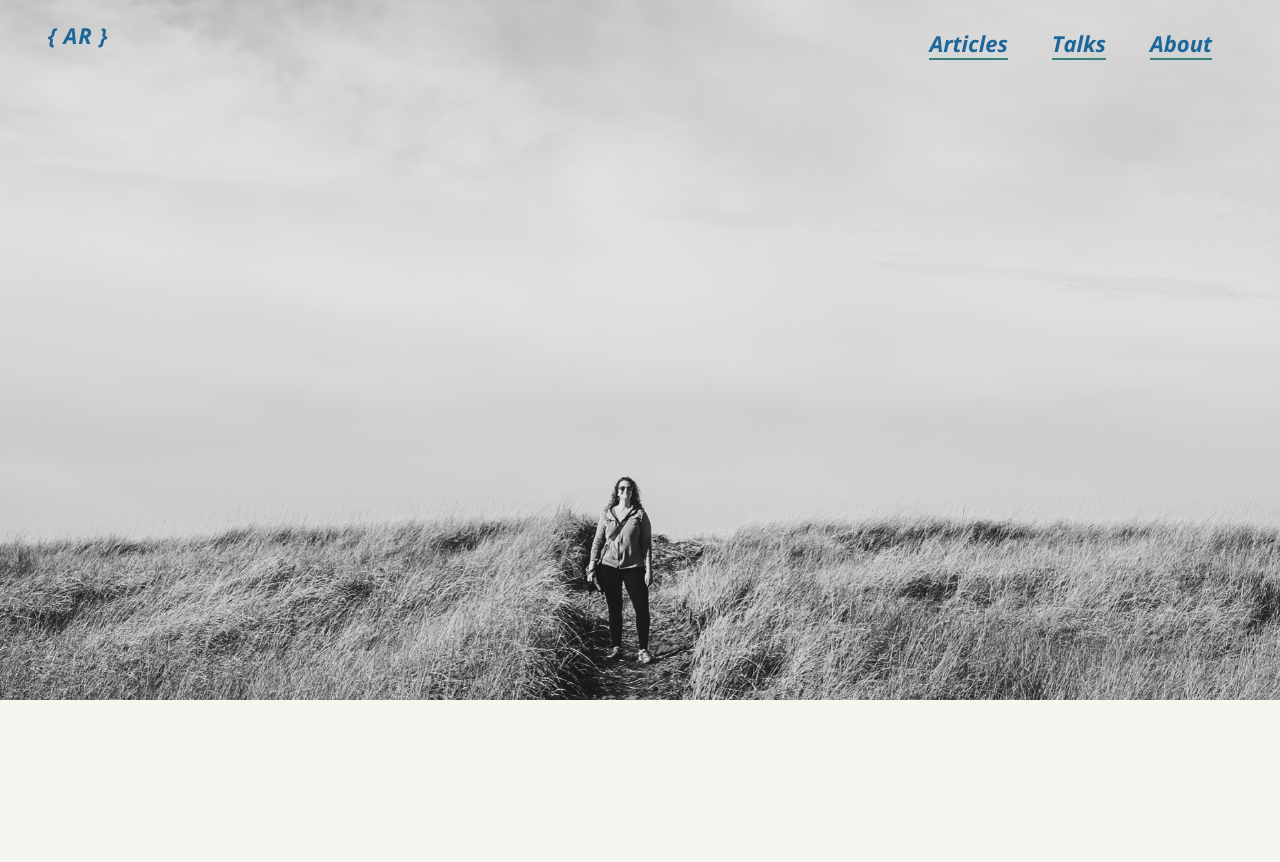
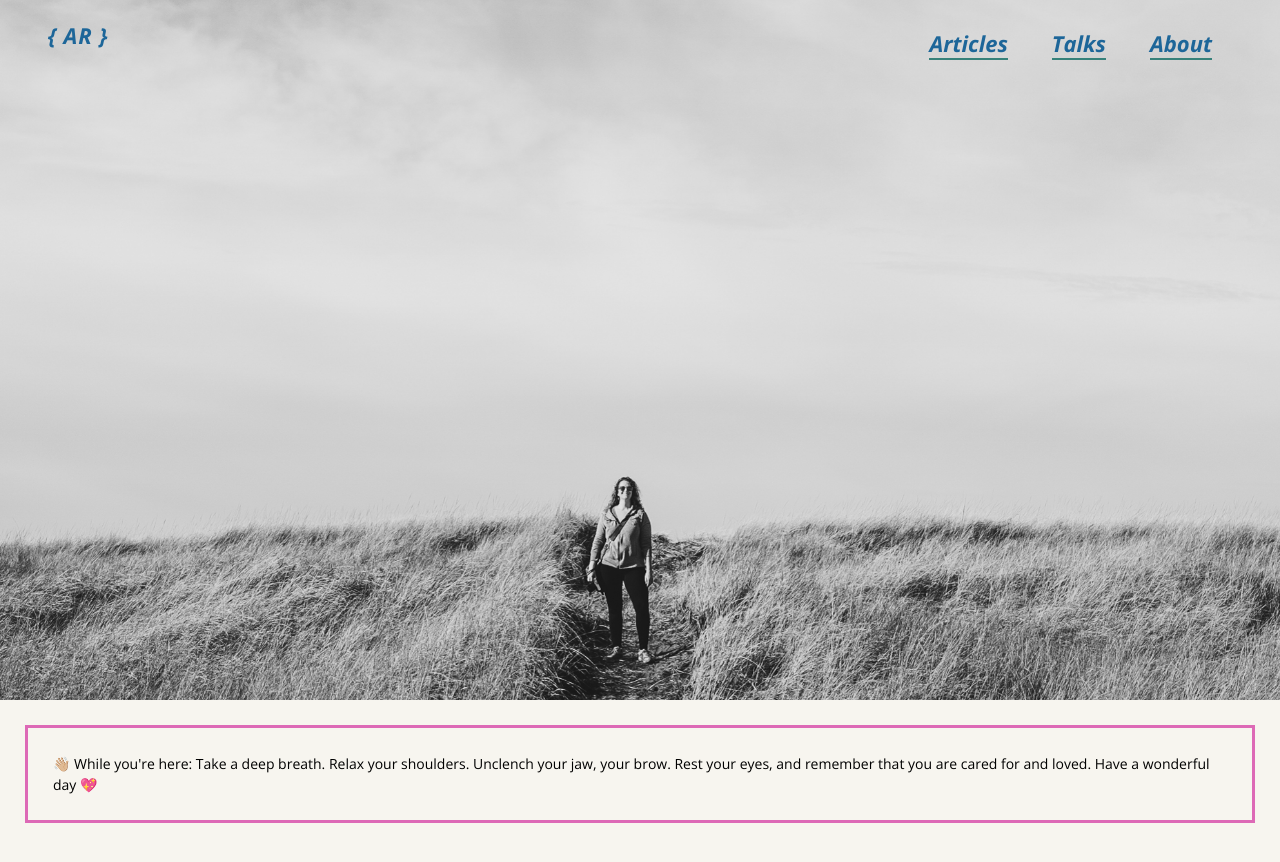
Before and after one commit to angelariggs/angelariggs.github.io, a Jekyll site: the page built from index.html, in a window 1280 px wide. Shown: the top 862 px of the page. Built offline with Jekyll 4.4.1, drawn with Linux system fonts in a browser that asks for light colours.

Commit message:
added a footer

```diff
--- a/_layouts/default.html
+++ b/_layouts/default.html
@@ -30,9 +30,7 @@
           <nav>
             <ul>
             <li><a class="nav-title" href="{{ site.baseurl }}/articles">Articles</a></li>
-            <!-- <li><a class="nav-title" href="{{ site.baseurl }}/case-studies">Case Studies</a></li> -->
             <li><a class="nav-title" href="{{ site.baseurl }}/talks">Talks</a></li>
-            <!-- <li><a class="nav-title" href="{{ site.baseurl }}/portfolio">Portfolio</a></li> -->
             <li><a class="nav-title" href="{{ site.baseurl }}/about">About</a></li>
             </ul>
           </nav>
@@ -48,4 +46,7 @@
 
     {% include analytics.html %}
   </body>
+  <footer>
+    👋🏼 While you're here: Take a deep breath. Relax your shoulders. Unclench your jaw, your brow. Rest your eyes, and remember that you are cared for and loved. Have a wonderful day 💖
+  </footer>
 </html>
--- a/_sass/_base.scss
+++ b/_sass/_base.scss
@@ -136,3 +136,12 @@ blockquote {
   margin: 1em 25px;
   padding: 0.3em 15px;
 }
+
+footer {
+  font-family: $sans-serif;
+  font-size: 14px;
+  line-height: 1.5;
+  border: 3px solid $accent-color;
+  padding: 25px;
+  margin: 25px;
+}
--- a/style.scss
+++ b/style.scss
@@ -68,17 +68,6 @@ a {
   border-bottom: 1px solid $accent-color;
   background-color: $accent-color;*/
 
-/*  // position: fixed;
-  bottom: 0;
-  z-index: 2;
-  width: 100%;*/
-/*}*/
-
-footer {
-  padding: 20px 0;
-  text-align: center;
-}
-
 .entry ul li {
   font-family: $sans-serif
 }
```
